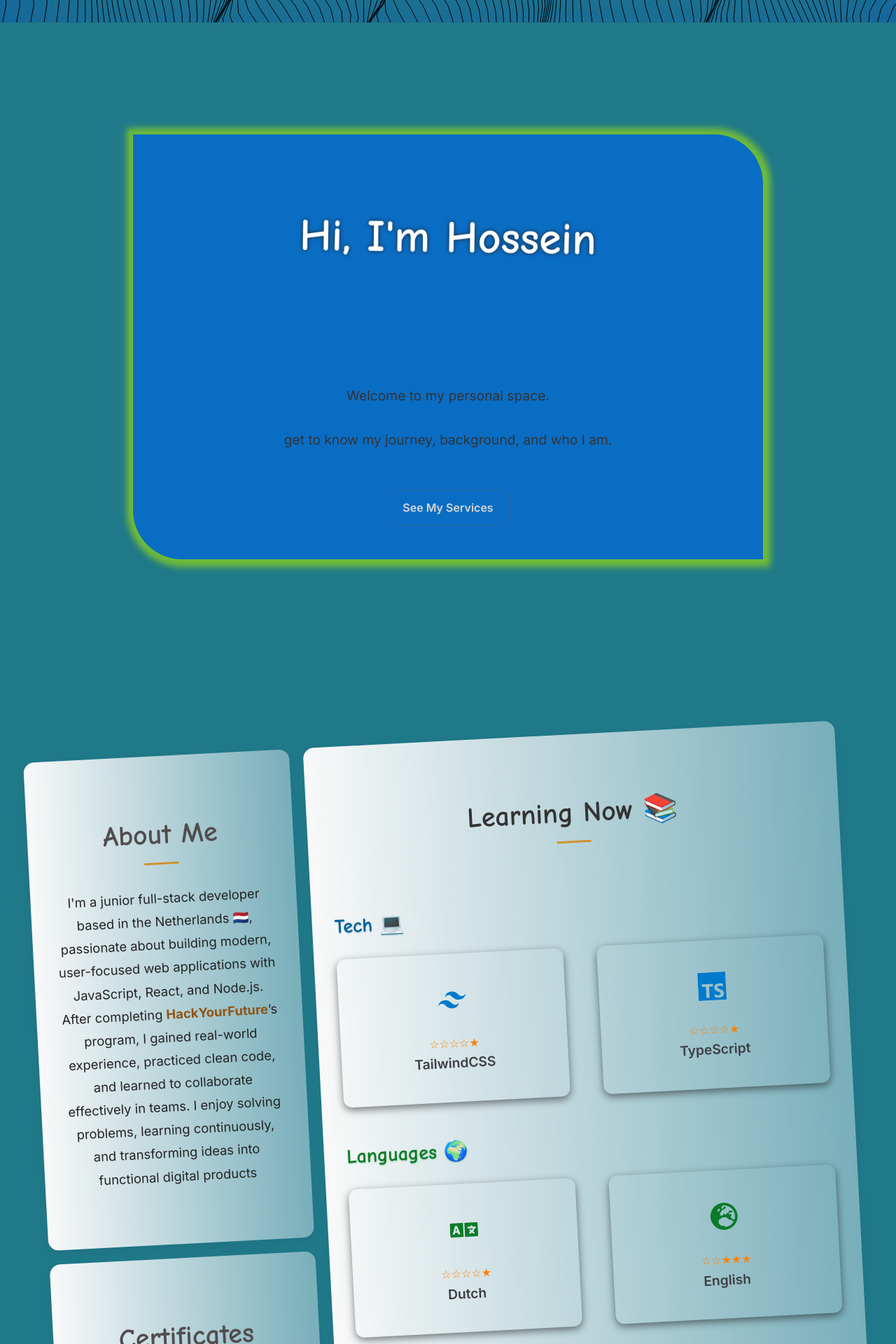
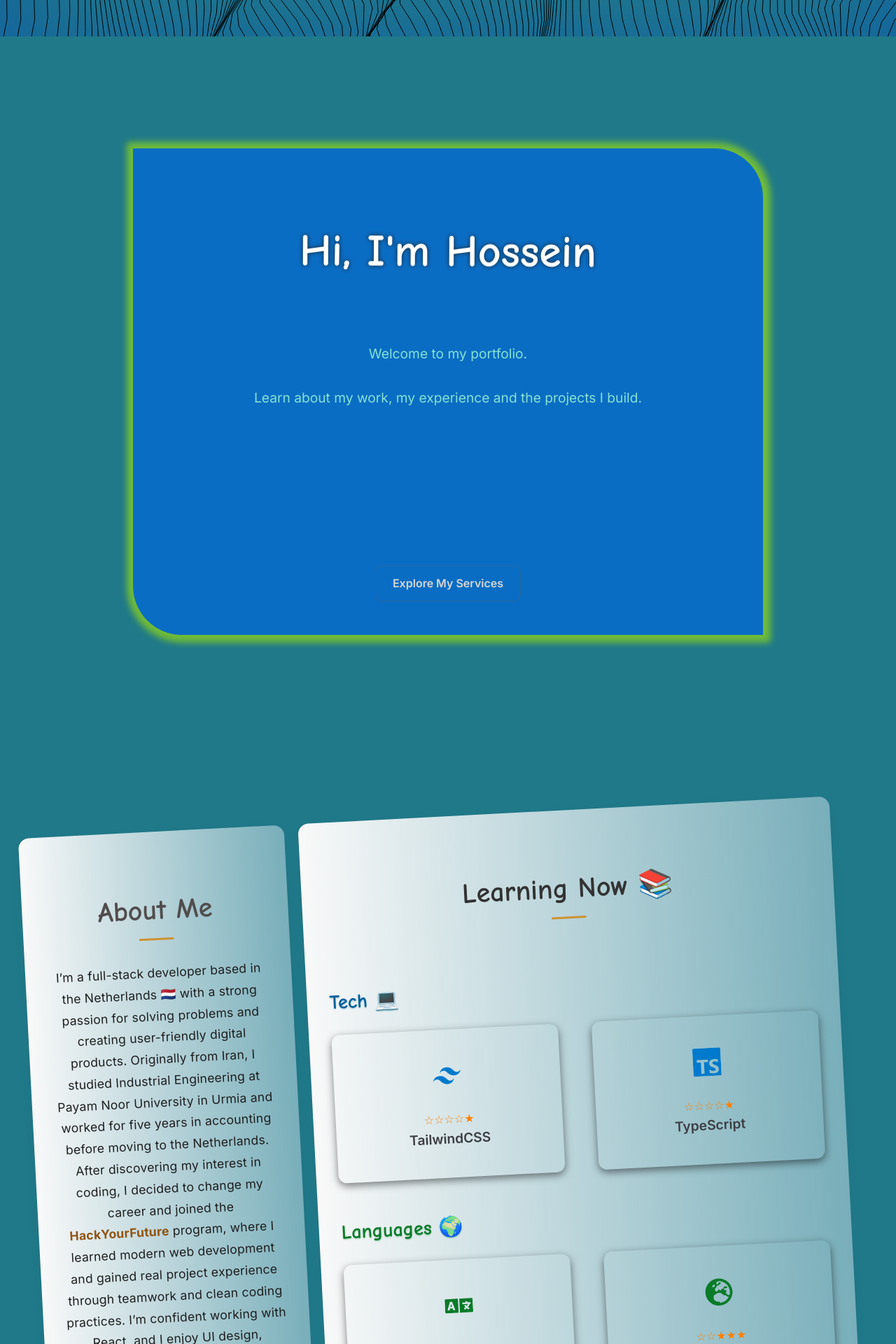
Before and after one commit to Hossein-Kelisa/Hossein-Kelisa-Portfolio, a React (Vite) app: page / in a window 1280 px wide. Shown: the part 880-2800 px from the top of the page at 70% size. Built offline with nearby package versions, Linux system fonts and the light colour scheme; a web font is replaced by a local one.

Commit message:
updte structures

```diff
--- a/src/components/About.css
+++ b/src/components/About.css
@@ -25,11 +25,17 @@
   border-radius: 2px;
 }
 .about-section p {
-  max-width: 700px;
+  max-width: 750px;
   margin: 0 auto;
-  font-size: 1.15rem;
-  line-height: 1.8;
-  color: #232323;
+  font-size: 1.1rem;
+  line-height: 1.75;
+  color: #1f1f1f;
+  font-weight: 400;
+  letter-spacing: 0.2px;
+
+  /* modern touch */
+  text-rendering: optimizeLegibility;
+  -webkit-font-smoothing: antialiased;
 }
 .about-section a {
   color: #905515;
--- a/src/components/Hero.css
+++ b/src/components/Hero.css
@@ -15,7 +15,7 @@ body.dark .hero-section {
 .hero-title {
   font-size: 4rem;
   font-weight: 700;
-  margin-bottom: 10rem;
+  margin-bottom: 5rem;
   margin-top: 3rem;
   color: #ffffff;
   animation: wave 3s infinite alternate;
@@ -24,11 +24,11 @@ body.dark .hero-section {
 .hero-subtitle {
   font-size: 1.2rem;
   margin-bottom: 2rem;
-  color: #333333;
+  color: #86e2d3;
 }
 .hero-button {
   display: inline-block;
-  margin-top: 1.5rem;
+  margin-top: 12rem;
   padding: 0.75rem 1.5rem;
   color: #d7d5d5;
   border: 1px solid #5564595e;
--- a/src/components/Navbar.css
+++ b/src/components/Navbar.css
@@ -7,11 +7,12 @@
   box-shadow: 0 1px 4px rgba(0, 0, 0, 0.05);
   position: relative;
   z-index: 100;
-  height: 160px;
+  height: 180px;
   border-radius: 30px 2px 30px 2px;
   max-width: 1000px;
   margin: 6rem auto;
   width: calc(100% - 1rem);
+  box-shadow: inset 0 0 10px rgba(4, 121, 129, 0.906);
 }
 
 .logo {
--- a/src/locales/en.json
+++ b/src/locales/en.json
@@ -9,16 +9,16 @@
   },
   "hero": {
     "homeGreeting": "Hi, I'm {{name}}",
-    "homeSubtitle1": "Welcome to my personal space.",
-    "homeSubtitle2": "get to know my journey, background, and who I am.",
-    "goToServices": "See My Services"
+    "homeSubtitle1": "Welcome to my portfolio.",
+    "homeSubtitle2": "Learn about my work, my experience and the projects I build.",
+    "goToServices": "Explore My Services"
   },
   "about": {
     "title": "About Me",
     "text": {
-      "part1": "I'm a junior full-stack developer based in the Netherlands 🇳🇱, passionate about building modern, user-focused web applications with JavaScript, React, and Node.js. After completing ",
+      "part1": " I’m a full-stack developer based in the Netherlands 🇳🇱 with a strong passion for solving problems and creating user-friendly digital products. Originally from Iran, I studied Industrial Engineering at Payam Noor University in Urmia and worked for five years in accounting before moving to the Netherlands. After discovering my interest in coding, I decided to change my career and joined the ",
       "link": "HackYourFuture",
-      "part2": "’s program, I gained real-world experience, practiced clean code, and learned to collaborate effectively in teams. I enjoy solving problems, learning continuously, and transforming ideas into functional digital products"
+      "part2": " program, where I learned modern web development and gained real project experience through teamwork and clean coding practices. I’m confident working with React, and I enjoy UI design, problem-solving, and collaborating with others. I’m responsible, motivated, and a fast learner who is always improving and growing as a developer."
     }
   },
   "resume": {
```
